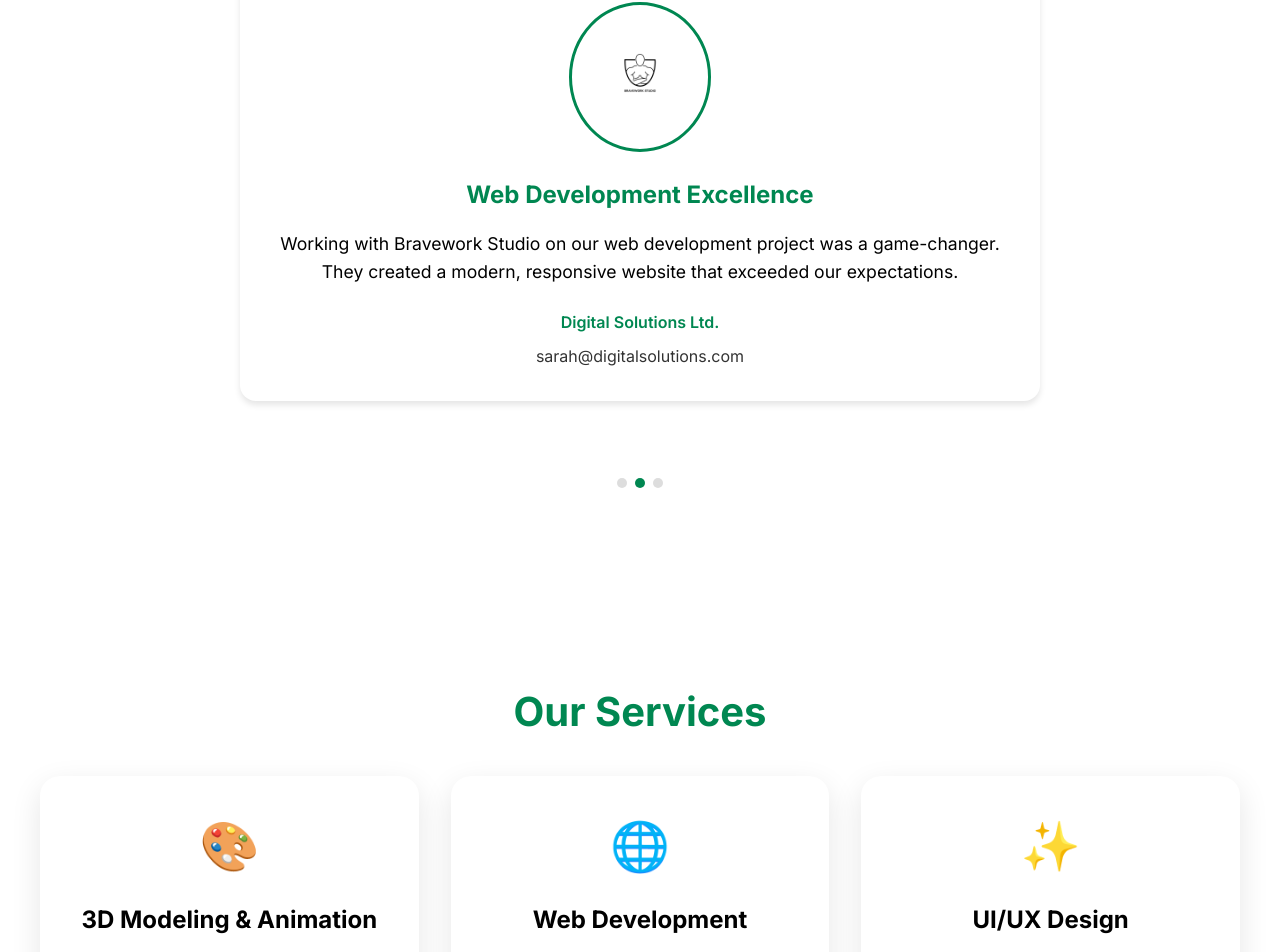
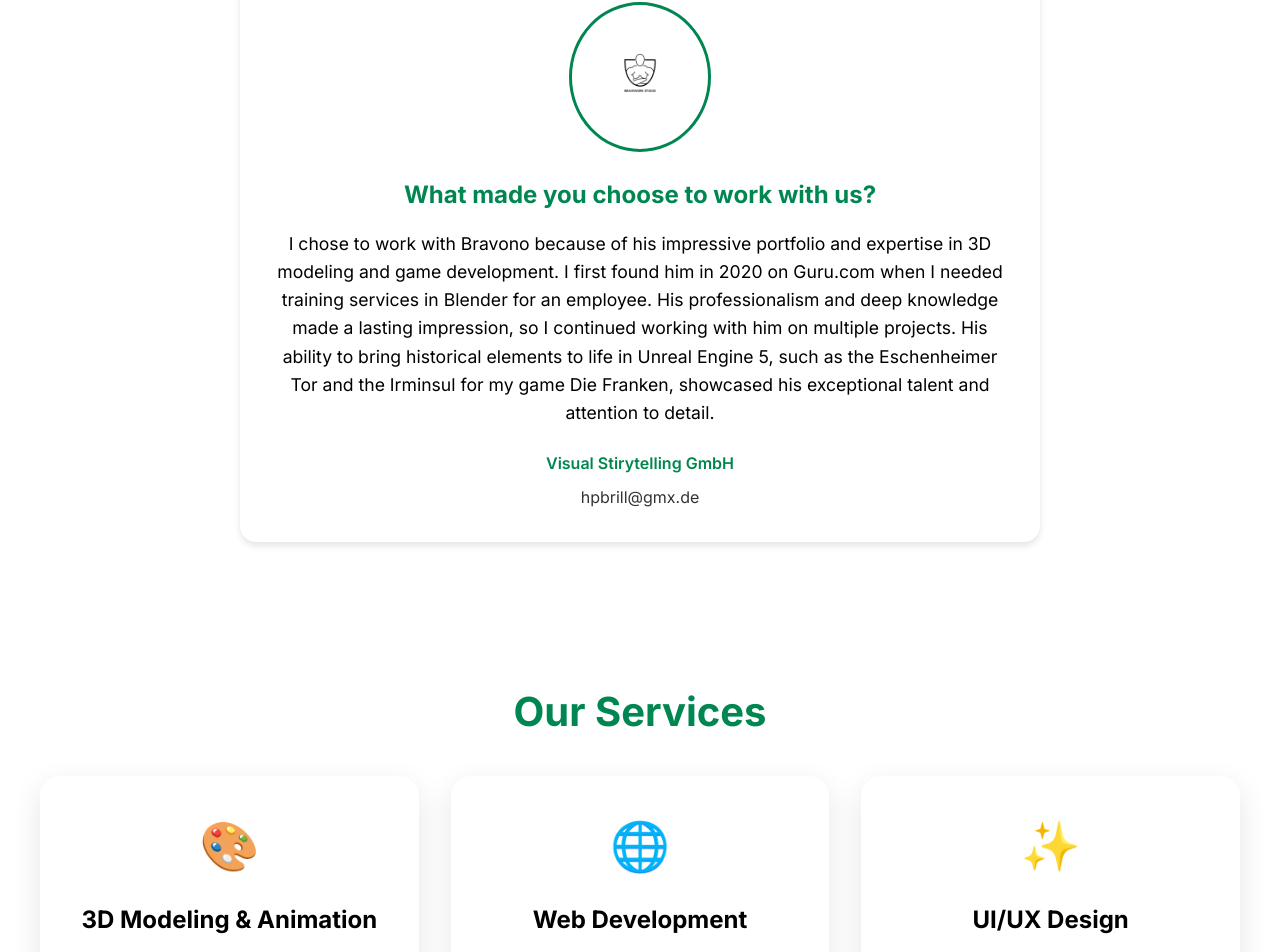
Before and after one commit to bravono/bravework-studio, a Next.js app: page / in a window 1280 px wide. Shown: the part 1006-1958 px from the top of the page. Built offline with nearby package versions, Linux system fonts and the light colour scheme.

Commit message:
Refactor: Separate testimonial data from TestimonialCarousel component

```diff
--- a/app/components/TestimonialCarousel.tsx
+++ b/app/components/TestimonialCarousel.tsx
@@ -3,43 +3,8 @@
 import React, { useState, useEffect } from 'react';
 import Image from 'next/image';
 import { motion, AnimatePresence } from 'framer-motion';
+import {testimonials} from '../services/localDataService';
 
-interface Testimonial {
-  id: number;
-  image: string;
-  heading: string;
-  body: string;
-  companyName: string;
-  email: string;
-}
-
-// Sample testimonials data - replace with your actual testimonials
-const testimonials: Testimonial[] = [
-  {
-    id: 1,
-    image: '/Bravework_Studio-Logo_black-Transparent-bg.png',
-    heading: 'Outstanding 3D Work',
-    body: 'The team at Bravework Studio delivered exceptional 3D models that perfectly captured our vision. Their attention to detail and professional approach made the entire process smooth and enjoyable.',
-    companyName: 'Tech Innovations Inc.',
-    email: 'john@techinnovations.com'
-  },
-  {
-    id: 2,
-    image: '/Bravework_Studio-Logo_black-Transparent-bg.png',
-    heading: 'Web Development Excellence',
-    body: 'Working with Bravework Studio on our web development project was a game-changer. They created a modern, responsive website that exceeded our expectations.',
-    companyName: 'Digital Solutions Ltd.',
-    email: 'sarah@digitalsolutions.com'
-  },
-  {
-    id: 3,
-    image: '/Bravework_Studio-Logo_black-Transparent-bg.png',
-    heading: 'Creative Design Solutions',
-    body: 'The creative solutions provided by Bravework Studio helped us stand out in a crowded market. Their innovative approach to design and development is truly impressive.',
-    companyName: 'Creative Minds Co.',
-    email: 'mike@creativeminds.com'
-  }
-];
 
 export default function TestimonialCarousel() {
   const [currentIndex, setCurrentIndex] = useState(0);
@@ -50,7 +15,7 @@ export default function TestimonialCarousel() {
     const timer = setInterval(() => {
       setDirection(1);
       setCurrentIndex((prevIndex) => (prevIndex + 1) % testimonials.length);
-    }, 5000); // Change testimonial every 5 seconds
+    }, 15000); // Change testimonial every 5 seconds
 
     return () => clearInterval(timer);
   }, []);
@@ -133,7 +98,7 @@ export default function TestimonialCarousel() {
             </motion.div>
           </AnimatePresence>
 
-          <div className="carousel-dots">
+          {/* <div className="carousel-dots">
             {testimonials.map((_, index) => (
               <button
                 key={index}
@@ -145,7 +110,7 @@ export default function TestimonialCarousel() {
                 aria-label={`Go to testimonial ${index + 1}`}
               />
             ))}
-          </div>
+          </div> */}
         </div>
       </div>
     </section>
--- /dev/null
+++ b/app/services/localDataService.ts
@@ -0,0 +1,79 @@
+interface Testimonial {
+    id: number;
+    image: string;
+    heading: string;
+    body: string;
+    companyName: string;
+    email: string;
+  }
+
+  // Sample testimonials data - replace with your actual testimonials
+  const testimonials: Testimonial[] = [
+    {
+      id: 1,
+      image: '/Bravework_Studio-Logo_black-Transparent-bg.png',
+      heading: 'What made you choose to work with us?',
+      body: 'I chose to work with Bravono because of his impressive portfolio and expertise in 3D modeling and game development. I first found him in 2020 on Guru.com when I needed training services in Blender for an employee. His professionalism and deep knowledge made a lasting impression, so I continued working with him on multiple projects. His ability to bring historical elements to life in Unreal Engine 5, such as the Eschenheimer Tor and the Irminsul for my game Die Franken, showcased his exceptional talent and attention to detail.',
+      companyName: 'Visual Stirytelling GmbH',
+      email: 'hpbrill@gmx.de'
+    },
+    {
+      id: 2,
+      image: '/Bravework_Studio-Logo_black-Transparent-bg.png',
+      heading: 'What was your favorite part of working with us?',
+      body: 'My favorite part of working with Bravono was his outstanding ability to transform historical concepts into stunning 3D models with incredible accuracy and detail. Whether it was the Eschenheimer Tor for my Wilddieb Hans Winkelsee video or the Irminsul and Saxony battle map for my game Die Franken, he consistently exceeded my expectations. His professionalism, creativity, and deep understanding of Unreal Engine 5 made every collaboration smooth and enjoyable. I also appreciated his clear communication and dedication to delivering top-quality work on time.',
+      companyName: 'Visual Stirytelling GmbH',
+      email: 'hpbrill@gmx.de'
+    },
+    {
+      id: 3,
+      image: '/Bravework_Studio-Logo_black-Transparent-bg.png',
+      heading: 'How did working with us impact your business/life?',
+      body: 'Working with Bravono had a significant impact on my projects, helping me bring historical accuracy and immersive realism to my work. His expertise in 3D modeling and Unreal Engine 5 allowed me to enhance my video content and improve the visual quality of my game Die Franken. The Eschenheimer Tor added historical depth to my video about Wilddieb Hans Winkelsee, while the Irminsul and Saxony battle map elevated the authenticity of my game. His contributions not only saved me time but also ensured that I could deliver a higher-quality experience to my audience. Collaborating with Bravono was an investment that truly paid off!',
+      companyName: 'Visual Stirytelling GmbH',
+      email: 'hpbrill@gmx.de'
+    },
+    {
+      id: 4,
+      image: '/Bravework_Studio-Logo_black-Transparent-bg.png',
+      heading: 'Would you recommend us to others? Why or why not?',
+      body: 'Absolutely! I would highly recommend Bravono to anyone in need of **high-quality 3D modeling, Unreal Engine assets, or game development services**. His attention to detail, deep understanding of historical accuracy, and technical expertise make him a standout professional. Whether it was training in Blender, creating the **Eschenheimer Tor** for my video, or designing the **Irminsul** and **Saxony battle map** for my game *Die Franken*, he consistently delivered **exceptional results on time**. His professionalism, clear communication, and dedication to quality make him a fantastic partner for any project. I would work with him again in a heartbeat!',
+      companyName: 'Visual Stirytelling GmbH',
+      email: 'hpbrill@gmx.de'
+    },
+    {
+      id: 5,
+      image: '/Bravework_Studio-Logo_black-Transparent-bg.png',
+      heading: 'What made you choose to work with us?',
+      body: "Was sort of a shot in the dark.  The price was good and worth the risk of working with someone I didn't know",
+      companyName: 'Parker Van Lawrence',
+      email: 'parker@vanlawrence.co.nz'
+    },
+    {
+      id: 6,
+      image: '/Bravework_Studio-Logo_black-Transparent-bg.png',
+      heading: 'What was your favorite part of working with us?',
+      body: 'Your should superhuman levels of patience.',
+      companyName: 'Parker Van Lawrence',
+      email: 'parker@vanlawrence.co.nz'
+    },
+    {
+      id: 7,
+      image: '/Bravework_Studio-Logo_black-Transparent-bg.png',
+      heading: 'How did working with us impact your business/life?',
+      body: "It has completely changed my son's life and launched him into a profession 10 years earlier than he could have otherwise hoped.",
+      companyName: 'Parker Van Lawrence',
+      email: 'parker@vanlawrence.co.nz'
+    },
+    {
+      id: 8,
+      image: '/Bravework_Studio-Logo_black-Transparent-bg.png',
+      heading: 'Would you recommend us to others? Why or why not?',
+      body: 'I frequently do.',
+      companyName: 'Parker Van Lawrence',
+      email: 'parker@vanlawrence.co.nz'
+    },
+
+  ];
+
+  export { testimonials };
```
